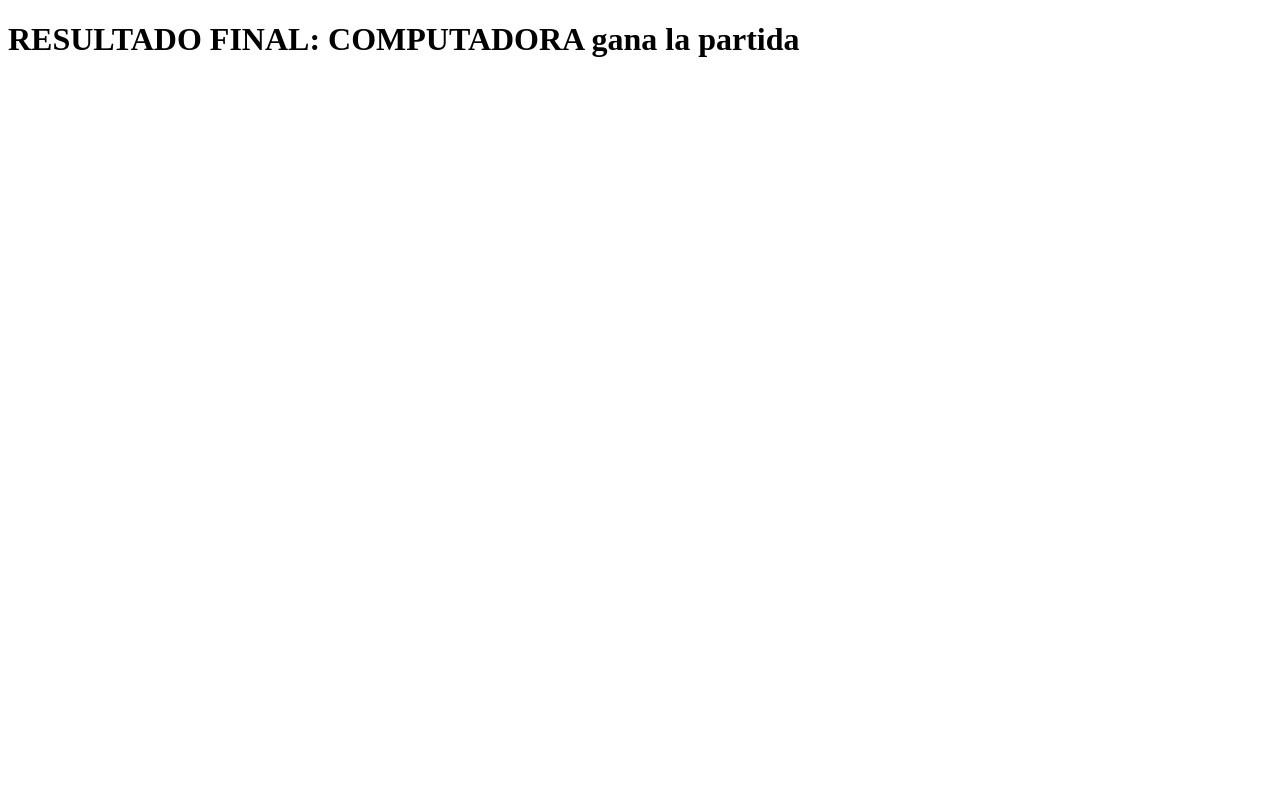
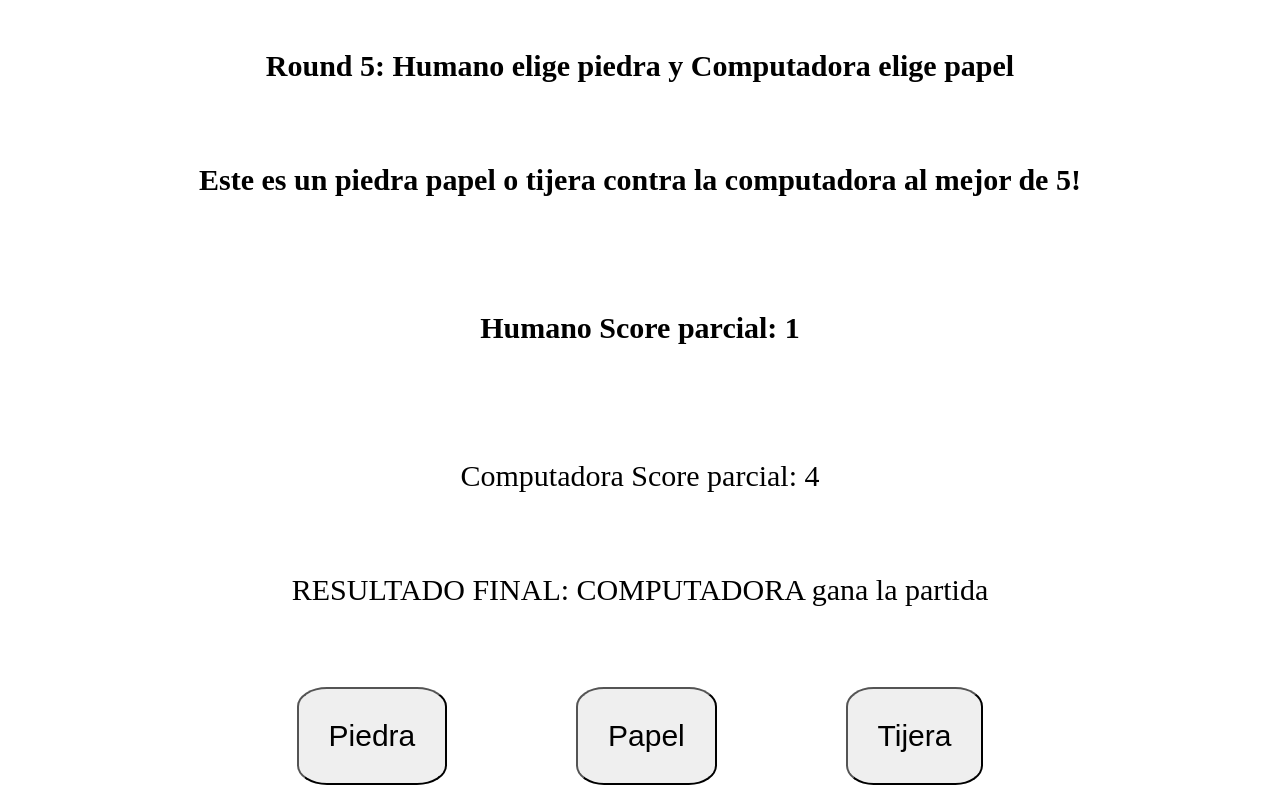
Before and after one commit to Dbravi/TOP-PiedraPapelTijera, a plain HTML site: page index.html in a window 1280 px wide. Drawn offline with Linux system fonts and the light colour scheme.

Commit message:
Add some html for GUI

```diff
--- a/index.html
+++ b/index.html
@@ -1,15 +1,28 @@
 <!DOCTYPE html>
 <html lang="en">
+
 <head>
     <meta charset="UTF-8">
     <meta http-equiv="X-UA-Compatible" content="IE=edge">
     <meta name="viewport" content="width=device-width, initial-scale=1.0">
-    <link hrel="stylesheet" href="style.css">
+    <link rel="stylesheet" href="style.css">
     <title>Document</title>
 </head>
+
 <body>
 
-    <h1 id="rfinal"></h1>
-<script src="js.js"></script>
+    <main>
+        <h1 id="selecciones">Bienvenido</h1>
+        <h2>Este es un piedra papel o tijera contra la computadora al mejor de 5!</h2>
+        <h2 id="scorePlayer"> Te animas?</h2>
+        <p id="scoreComputer"></p>
+        <p id="rfinal"></p>
+        <div class="buttons">
+            <button>Piedra</button>
+            <button>Papel</button>
+            <button>Tijera</button>
+        </div </main>
+        <script src="js.js"></script>
 </body>
+
 </html>
--- a/js.js
+++ b/js.js
@@ -23,11 +23,11 @@ const scoreFinal = function () {
 
 const playRound = function (playerSelection, computerSelection) {
     playerSelection = playerSelection.toLowerCase()
-    let i=1
+    let i=1;
     do {
         // playerSelection = prompt("piedra, papel o tijera?");
         computerSelection = computerPlays()
-        console.log (`Round ${i}: Humano elige ${playerSelection} y Computadora elige ${computerSelection}`)
+        document.getElementById("selecciones").innerHTML = `<br> Round ${i}: Humano elige ${playerSelection} y Computadora elige ${computerSelection}`;
         if (playerSelection === computerSelection) {
             console.log("Empate, punto para cada uno!")
             scorePlayer++
@@ -57,8 +57,8 @@ const playRound = function (playerSelection, computerSelection) {
             scoreComputer++
             console.log("Computadora gana round, piedra le piedgana a tijera!")
         }
-        console.log(`Humano Score parcial: ${scorePlayer}`)
-        console.log(`Computadora Score parcial: ${scoreComputer}`)
+        document.getElementById("scorePlayer").innerHTML =`<br>Humano Score parcial: ${scorePlayer}`
+        document.getElementById("scoreComputer").innerHTML =`<br>Computadora Score parcial: ${scoreComputer}`
         i++
     }
     while(i<6);
--- a/style.css
+++ b/style.css
@@ -0,0 +1,28 @@
+* {
+    margin: 0;
+    padding: 0;
+    box-sizing: border-box;
+    font-size: 30px;
+}
+
+main {
+    height: 100vh;
+    display: flex;
+    justify-content: center;
+    align-items: center;
+    flex-direction: column;
+    gap: 10%;
+}
+
+.buttons {
+    display: flex;
+    gap: 30%;
+    justify-content: center;
+    align-items: center;
+}
+
+button {
+
+    padding: 30px;
+    border-radius: 20%;
+}
```
Also changed, not shown: 1 other file.
